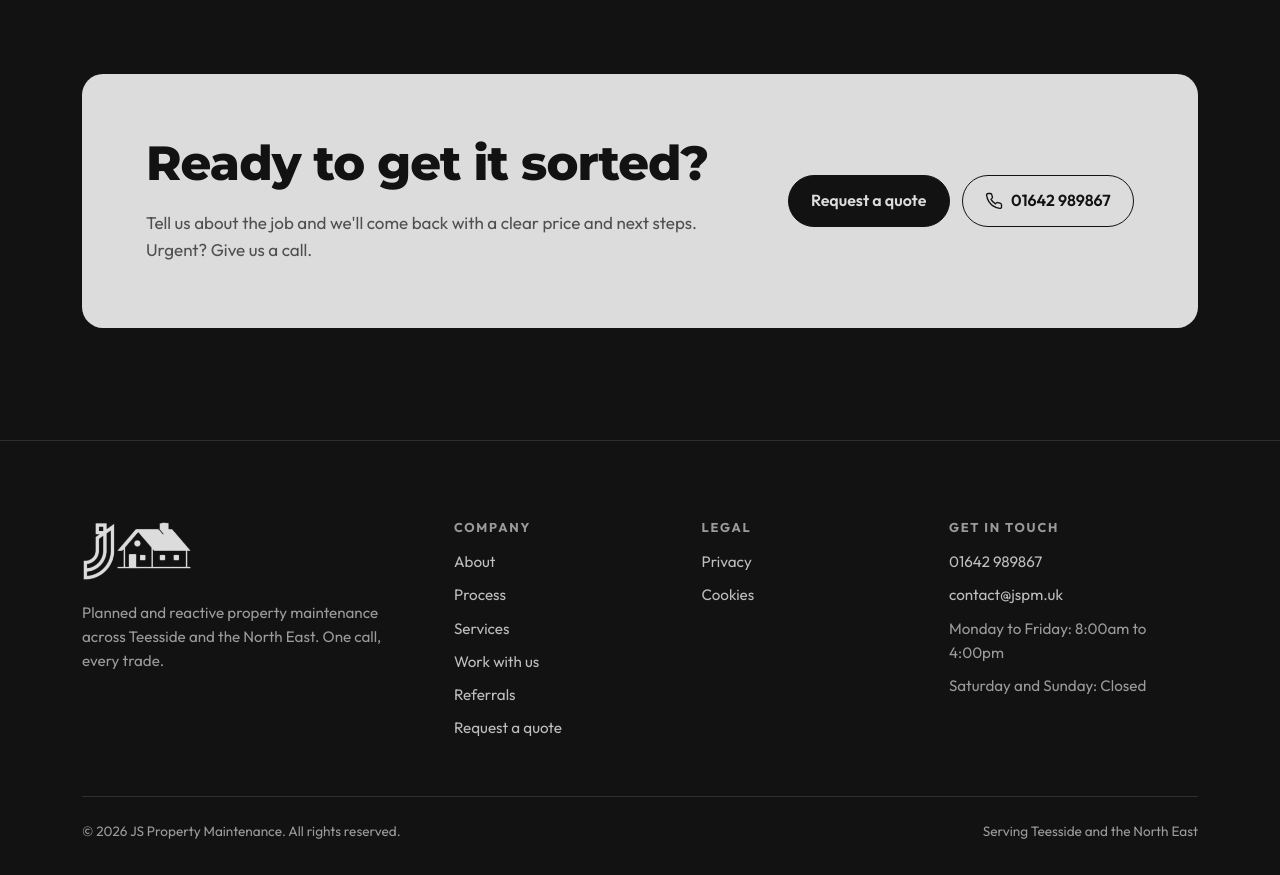
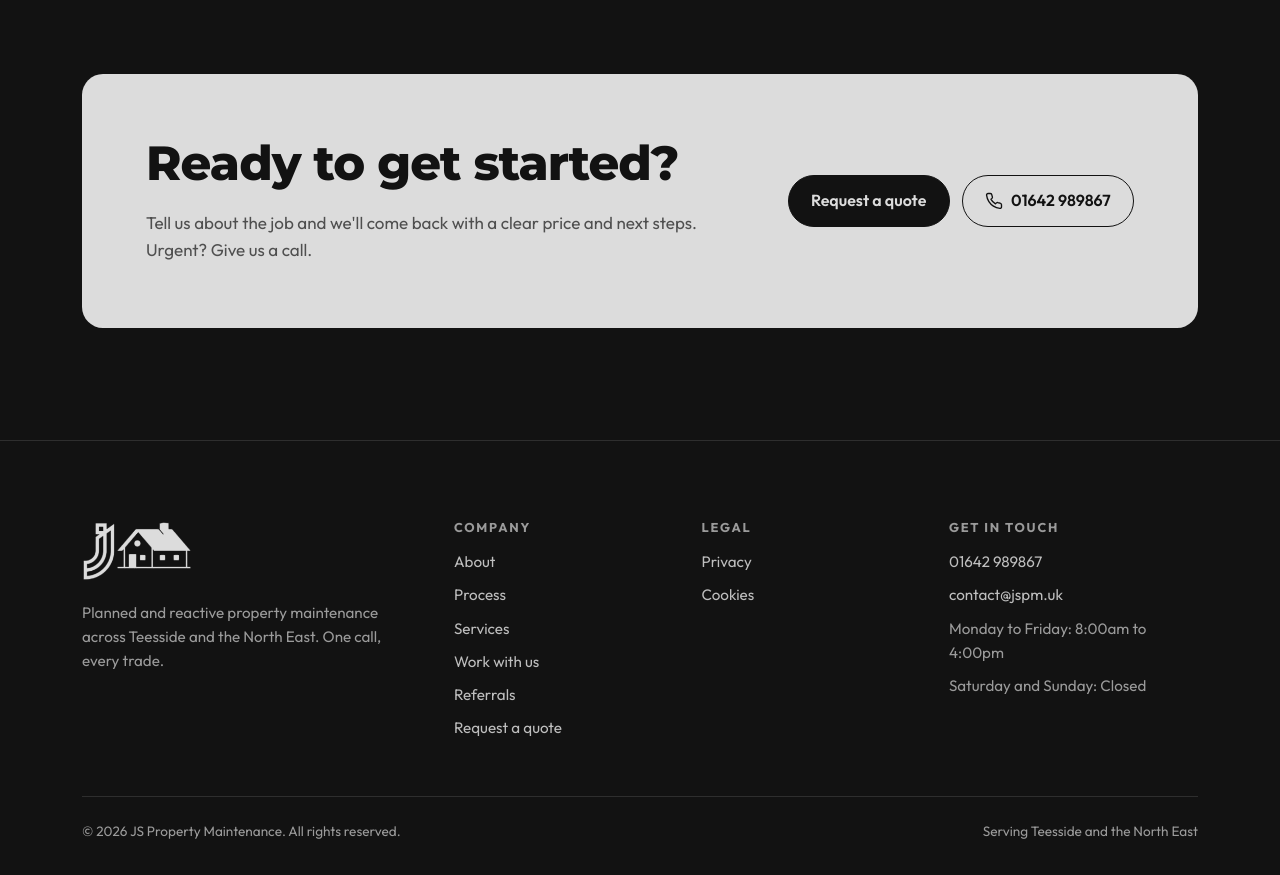
Before and after one commit to jspropertymaintenance/JSPM-Website, a Next.js app: page / in a window 1280 px wide. Shown: the part 4860-5735 px from the top of the page. Built offline with nearby package versions, Linux system fonts and the light colour scheme.

Commit message:
Change CTA heading to 'Ready to get started?'
Co-Authored-By: Claude Opus 5.5 <noreply@anthropic.com>
Claude-Session: https://claude.ai/code/session_01XhNfZZuS2sHAcTjGPTfrR6

```diff
--- a/components/CtaBand.tsx
+++ b/components/CtaBand.tsx
@@ -3,7 +3,7 @@ import { site } from "@/lib/site";
 import { PhoneIcon } from "./Icons";
 
 export default function CtaBand({
-  title = "Ready to get it sorted?",
+  title = "Ready to get started?",
   text = "Tell us about the job and we'll come back with a clear price and next steps. Urgent? Give us a call.",
 }: {
   title?: string;
```
